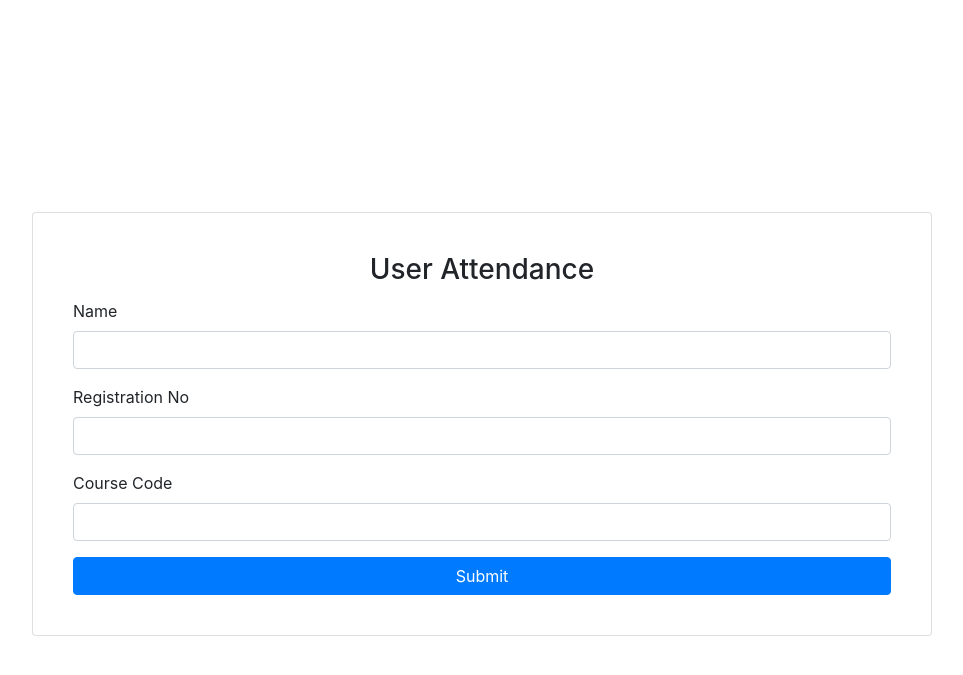
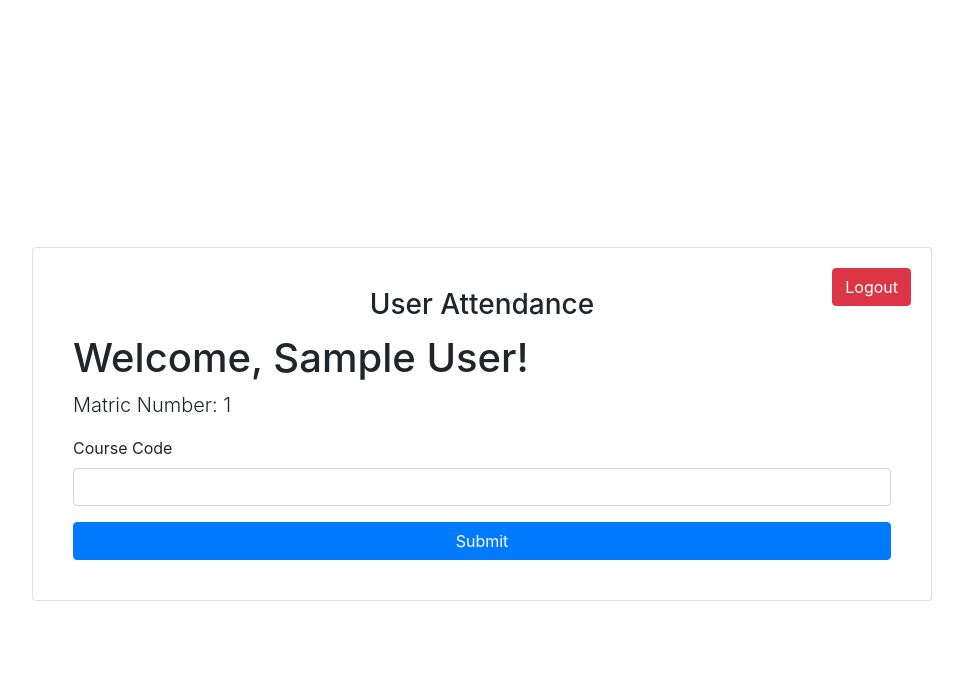
Before and after one commit to twincie/qrcode, a Flask app: page /user in a window 1280 px wide. Shown: the top 675 px of the page, without its empty margins (158-1121 px from the left). Run offline with Flask 3, Linux system fonts and the light colour scheme; the visitor is signed in with stand-in values (Sample User, id 1); some libraries are stand-ins or nearby versions.

Commit message:
connected to mysql, added route to check and download attendance files and logout

```diff
--- a/app.py
+++ b/app.py
@@ -1,4 +1,5 @@
 from flask import Flask, flash, render_template, request, redirect, url_for, session, send_file
+from flask_mysqldb import MySQL
 import qrcode
 import os
 import pandas as pd
@@ -9,6 +10,17 @@ import pyzbar.pyzbar as pyzbar
 app = Flask(__name__)
 app.secret_key = 'your_secret_key'
 
+
+# Configure db
+app.config['MYSQL_HOST'] = 'localhost'
+app.config['MYSQL_USER'] = 'root'
+app.config['MYSQL_PASSWORD'] = ''
+app.config['MYSQL_DB'] = 'qrcode'
+app.config['MYSQL_CURSORCLASS'] = 'DictCursor'
+
+
+mysql = MySQL(app)
+
 # Hardcoded admin credentials
 ADMIN_USERNAME = 'admin'
 ADMIN_PASSWORD = 'password'
@@ -18,7 +30,7 @@ os.makedirs('static/qr_codes', exist_ok=True)
 
 @app.route('/')
 def home():
-    return redirect(url_for('user'))
+    return redirect(url_for('user_login'))
 
 @app.route('/admin_login', methods=['GET', 'POST'])
 def admin_login():
@@ -30,6 +42,49 @@ def admin_login():
             return redirect(url_for('admin_dashboard'))
         return 'Invalid credentials'
     return render_template('admin_login.html')
+
+@app.route('/register', methods=['GET','POST'])
+def user_register():
+    if request.method == 'POST':
+        firstname = request.form["firstname"]
+        lastname = request.form["lastname"]
+        matric = request.form["matric"]
+        email = request.form["email"]
+        password = request.form["password"]
+
+        cur = mysql.connection.cursor()
+        cur.execute("INSERT INTO users(firstname, lastname, email, matric, password) VALUES(%s, %s, %s, %s, %s)", (firstname, lastname, email, matric, password))
+        mysql.connection.commit()
+        cur.close()
+
+        flash('Registration successful. Please login.', 'success')
+        return redirect(url_for('user_login'))
+    return render_template('register.html')
+
+
+@app.route('/login', methods=['GET','POST'])
+def user_login():
+    if request.method == 'POST':
+        matric = request.form['matric']
+        password = request.form['password']
+
+        cur = mysql.connection.cursor()
+        cur.execute("SELECT * FROM users WHERE matric = %s AND password = %s", (matric, password))
+        user = cur.fetchone()
+        cur.close()
+
+        if user:
+            session['user_id'] = user['id']
+            session['username'] = user['firstname'] + " " + user['lastname']
+            session['matric'] = user['matric'] # Adjust as per your database structure
+            flash('Login successful.', 'success')
+            return redirect(url_for('user'))
+        else:
+            flash('Invalid credentials. Please try again.', 'error')
+            return redirect(url_for('user_login'))
+
+    return render_template('login.html')
+
 
 @app.route('/admin_dashboard', methods=['GET', 'POST'])
 def admin_dashboard():
@@ -47,10 +102,7 @@ def admin_dashboard():
 
         # Create or clear the attendance Excel file
         excel_path = f'{course_code}_{date}.xlsx'
-        # excel_path = f'{course_code}_{date}.xlsx'
-        if os.path.exists(excel_path):
-            print("Attandance already exists")
-        else:
+        if not os.path.exists(excel_path):
             df = pd.DataFrame(columns=['Name', 'Registration No', 'Date', 'Time'])
             df.to_excel(excel_path, index=False)
 
@@ -70,17 +122,18 @@ def delete_qr_code():
 
 @app.route('/user', methods=['GET', 'POST'])
 def user():
+    if 'username' not in session or 'matric' not in session:
+        flash('You need to log in first', 'error')
+        return redirect(url_for('login'))  # Ensure there's a login route
+
     if request.method == 'POST':
-        name = request.form['name']
-        registration_no = request.form['registration_no']
         course_code = request.form['course_code']
         date = datetime.now().date()
         qr_code_path = f'static/qr_codes/{course_code}_{date}.png'
 
         if not os.path.exists(qr_code_path):
-            flash('QR code not found for this course and date', 'error')
+            flash('QR code not found for this course', 'error')
             return redirect(url_for('user'))
-            # return 'QR code not found for this course and date'
 
         # Open the camera and scan for QR code
         cap = cv2.VideoCapture(0)
@@ -95,8 +148,8 @@ def user():
                     # Mark attendance
                     excel_path = f'{course_code}_{date}.xlsx'
                     new_data = pd.DataFrame({
-                        'Name': [name],
-                        'Registration No': [registration_no],
+                        'Name': [session['username']],
+                        'Registration No': [session['matric']],
                         'Date': [datetime.now().date()],
                         'Time': [datetime.now().time()]
                     })
@@ -108,18 +161,45 @@ def user():
                     df.to_excel(excel_path, index=False)
                     flash('Attendance marked successfully', 'success')
                     return redirect(url_for('user'))
-                    # return 'Attendance marked successfully'
             cv2.imshow('QR Code Scanner', frame)
             if cv2.waitKey(1) & 0xFF == ord('q'):
                 break
 
         cap.release()
         cv2.destroyAllWindows()
-        flash('QQR code does not match or attendance not signed', 'error')
+        flash('QR code does not match or attendance not signed', 'error')
         return redirect(url_for('user'))
-        # return 'QR code does not match or attendance not signed'
 
-    return render_template('user.html')
+    return render_template('user.html', username=session['username'], matric=session['matric'])
+
+@app.route('/attendance_files')
+def attendance_files():
+    if 'admin' not in session:
+        return redirect(url_for('admin_login'))
+
+    files = os.listdir('.')
+    attendance_files = [f for f in files if f.endswith('.xlsx')]
+    return render_template('attendance_files.html', attendance_files=attendance_files)
+
+@app.route('/delete_attendance_file', methods=['POST'])
+def delete_attendance_file():
+    if 'admin' not in session:
+        return redirect(url_for('admin_login'))
+
+    file_name = request.form['file_name']
+    if os.path.exists(file_name):
+        os.remove(file_name)
+        flash(f'{file_name} has been deleted.', 'success')
+    else:
+        flash(f'{file_name} not found.', 'error')
+
+    return redirect(url_for('attendance_files'))
+
+@app.route('/logout')
+def logout():
+    session.clear()
+    flash('You have been logged out.', 'success')
+    return redirect(url_for('user_login'))
 
 if __name__ == '__main__':
     app.run(debug=True)
--- a/info.txt
+++ /dev/null
@@ -1,4 +0,0 @@
-<!-- {% if qr_path %}
-                    <h4 class="mt-5">Generated QR Code:</h4>
-                    <img src="{{ url_for('static', filename=qr_path.split('static/')[-1]) }}" alt="QR Code">
-                {% endif %} -->
--- a/templates/user.html
+++ b/templates/user.html
@@ -6,7 +6,6 @@
     <title>User Attendance</title>
     <link rel="stylesheet" href="https://stackpath.bootstrapcdn.com/bootstrap/4.5.2/css/bootstrap.min.css">
     <style>
-        /* Custom CSS for centering the card */
         .container {
             display: flex;
             justify-content: center;
@@ -15,8 +14,13 @@
         }
         .card {
             width: 100%;
-            max-width: 900px; /* Adjust as needed */
+            max-width: 900px;
             padding: 20px;
+        }
+        .logout-btn {
+            position: absolute;
+            top: 20px;
+            right: 20px;
         }
     </style>
 </head>
@@ -25,6 +29,9 @@
         <div class="card mt-5">
             <div class="card-body">
                 <h3 class="card-title text-center">User Attendance</h3>
+                <div class="logout-btn">
+                    <a href="{{ url_for('logout') }}" class="btn btn-danger">Logout</a>
+                </div>
                 {% with messages = get_flashed_messages(with_categories=true) %}
                     {% if messages %}
                         {% for category, message in messages %}
@@ -34,21 +41,9 @@
                         {% endfor %}
                     {% endif %}
                 {% endwith %}
+                <h1>Welcome, {{ username }}!</h1>
+                <p class="lead">Matric Number: {{ matric }}</p>
                 <form method="POST" class="needs-validation" novalidate>
-                    <div class="form-group">
-                        <label for="name">Name</label>
-                        <input type="text" class="form-control" id="name" name="name" required>
-                        <div class="invalid-feedback">
-                            Please enter your name.
-                        </div>
-                    </div>
-                    <div class="form-group">
-                        <label for="registration_no">Registration No</label>
-                        <input type="text" class="form-control" id="registration_no" name="registration_no" required>
-                        <div class="invalid-feedback">
-                            Please enter your registration number.
-                        </div>
-                    </div>
                     <div class="form-group">
                         <label for="course_code">Course Code</label>
                         <input type="text" class="form-control" id="course_code" name="course_code" required>
@@ -63,7 +58,6 @@
     </div>
 
     <script>
-        // Bootstrap validation example
         (function() {
             'use strict';
             window.addEventListener('load', function() {
```
Also changed, not shown: script.sql (added, +12 -0 lines), templates/admin_dashboard.html (+11 -0 lines), templates/attendance_files.html (added, +33 -0 lines), templates/login.html (added, +37 -0 lines), templates/register.html (added, +49 -0 lines), static/qr_codes/cmp102_2024-07-13.png (deleted), 1 other file.
